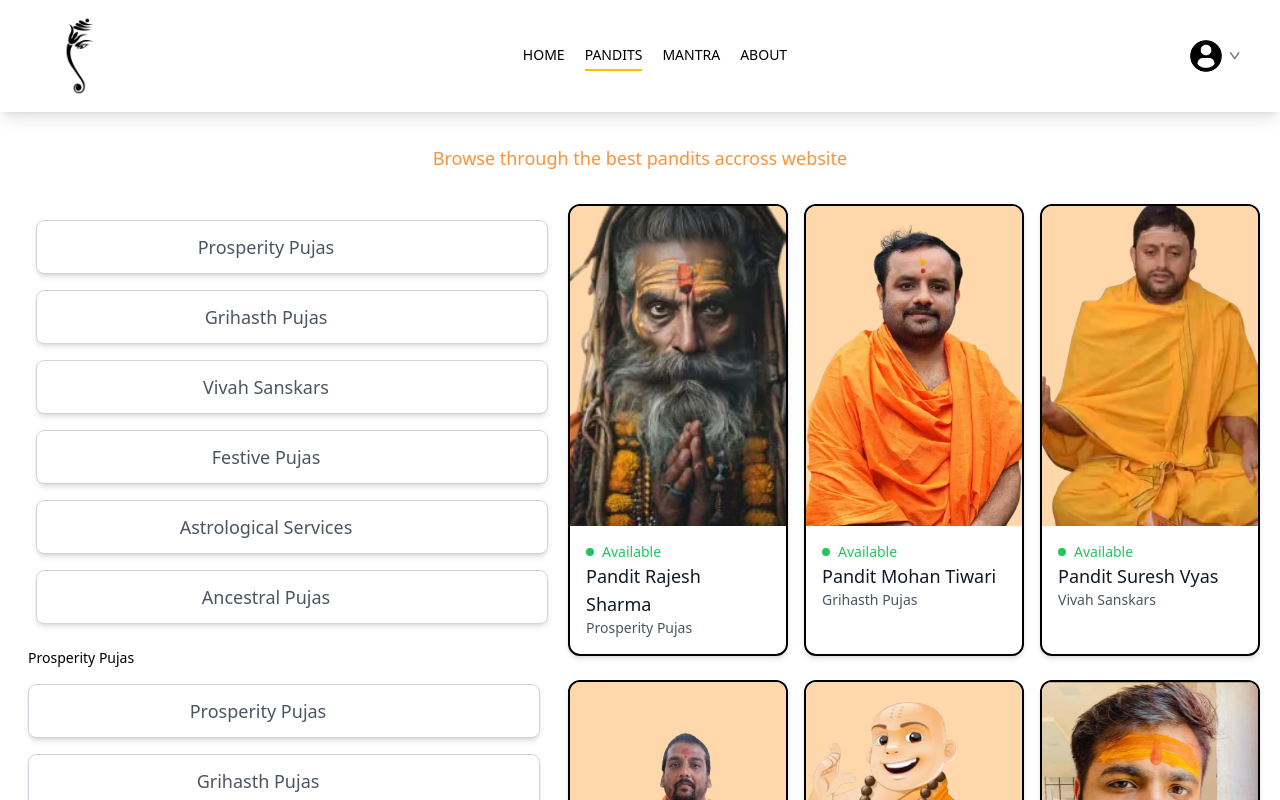
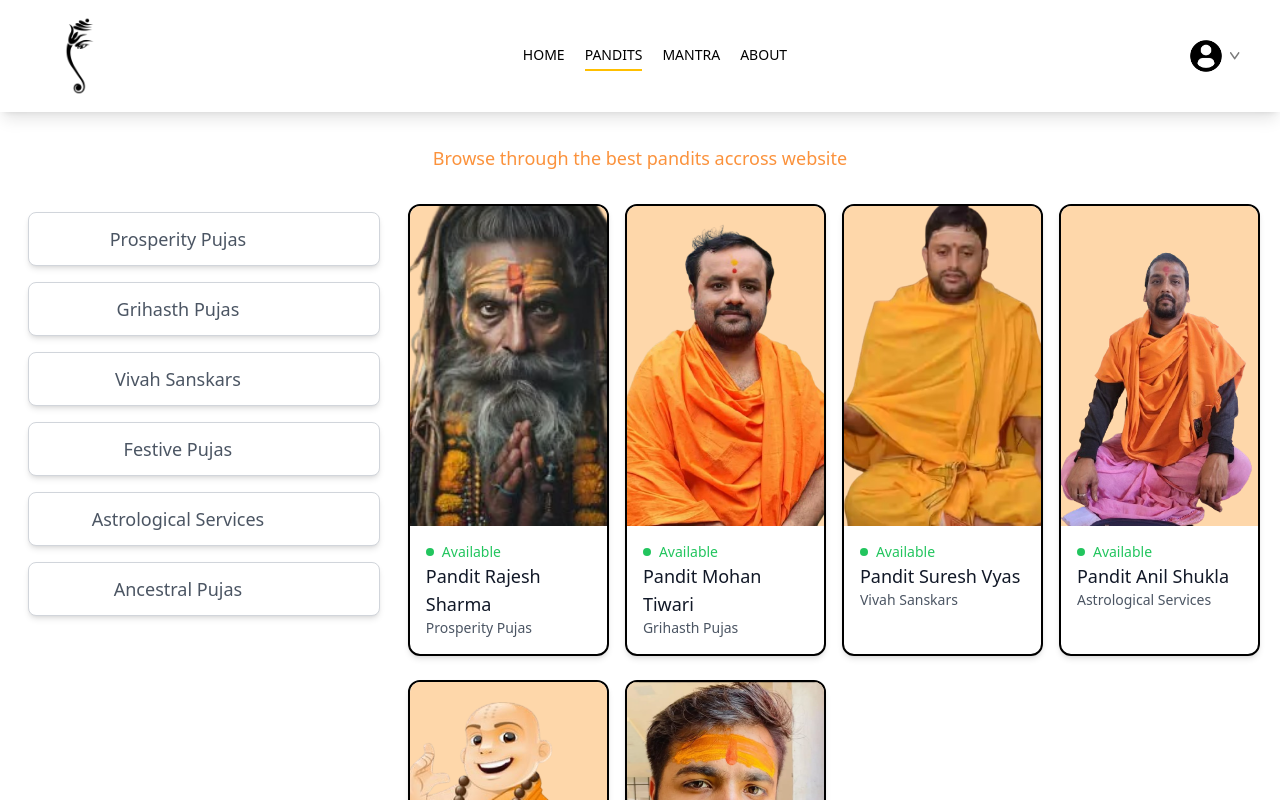
Before and after one commit to chhotugoud7/Pandit-Booking-Website, a React (Vite) app: page /Panditji in a window 1280 px wide. Shown: the top 800 px of the page. Built offline with nearby package versions, Linux system fonts and the light colour scheme.

Commit message:
panditji page completes

```diff
--- a/src/App.jsx
+++ b/src/App.jsx
@@ -21,8 +21,6 @@ const App = () => {
         <Route path='/' element={<Home />}   />
         <Route path='/Panditji' element={<Panditji />} />
         <Route path='/Panditji/:categories' element={<Panditji />} />
-
-
         <Route path='/mantra' element={<Mantra/>} />
         <Route path='/login' element={<Login />} />
         <Route path='/about' element={<About />} />
--- a/src/pages/Panditji.jsx
+++ b/src/pages/Panditji.jsx
@@ -1,13 +1,10 @@
 import React, { useContext, useEffect, useState } from 'react'
 import { AppContext } from '../context/AppContext'
-import { categoriesData } from '../assets/assets'
 import { useNavigate, useParams } from 'react-router-dom'
 
 
 
 const Panditji = () => {
-
-
 
 const { categories } = useParams();
 const [filterpand, setfilterpand] = useState([]);
@@ -34,43 +31,12 @@ const applyFilter = () => {
         <div className='flex flex-col gap-5 sm:flex-row items-start mt-5 '>
             <div className='flex flex-col gap-4 text-sm text-black m-2 w-[40vw]'>
 
-
-
-
-        <div className='flex flex-col gap-4 text-sm text-black m-2 w-[40vw]'>
-          {/* Categories list */}
-          {['Prosperity Pujas', 'Grihasth Pujas', 'Vivah Sanskars', 'Festive Pujas', 'Astrological Services', 'Ancestral Pujas'].map(category => (
-            <p
-              key={category}
-              onClick={() => navigate(`/Panditji/${category}`)} // Dynamic navigation to selected category
-              className={`cursor-pointer w-full sm:w-auto pl-3 py-3 pr-16 border border-gray-300 text-center text-gray-600 text-lg font-medium bg-white p-3 rounded-lg shadow-md transition-all hover:bg-primary hover:text-white hover:scale-105 ${categories === category ? 'bg-indigo-100 text-black' : ''}`}
-            >
-              {category}
-            </p>
-          ))}
-        </div>
-
-            <p
-    onClick={() => {
-      if ( categories === 'Prosperity Pujas') {
-        navigate('/Login');
-      } else {
-        navigate('/Panditji/');
-      }
-    }}
-    className={` cursor-pointer    `}
-  >
-    Prosperity Pujas
-  </p>
-
-
-
-            <p onClick={()=> categories === 'Prosperity Pujas' ? navigate('/Panditji') : navigate('/Panditji/')} className={`w-[100vw] sm:w-auto pl-3 py-3 pr-16 border border-gray-300 transition-all cursor-pointer text-center text-gray-600 text-lg font-medium bg-white p-3 rounded-lg shadow-md hover:bg-primary hover:text-white hover:scale-105 ${categories === "Prosperity Pujas" ? "bg-indigo-100 text-black " : ""}`}>Prosperity Pujas</p>
-            <p onClick={()=> categories === 'Grihasth Pujas' ? navigate('/Panditji') : navigate('/Panditji/')} className={`w-[100vw] sm:w-auto pl-3 py-3 pr-16 border border-gray-300 text-center text-gray-600 text-lg font-medium bg-white p-3 rounded-lg shadow-md transition-all cursor-pointer hover:bg-primary hover:text-white hover:scale-105 ${categories === "Grihasth Pujas" ? "bg-indigo-100 text-black " : ""}`}>Grihasth Pujas</p>
-            <p onClick={()=> categories === 'Vivah Sanskars' ? navigate('/Panditji') : navigate('/Panditji/')} className={`w-[100vw] sm:w-auto pl-3 py-3 pr-16 border border-gray-300 text-center text-gray-600 text-lg font-medium bg-white p-3 rounded-lg shadow-md transition-all cursor-pointer hover:bg-primary hover:text-white hover:scale-105 ${categories === "Vivah Sanskars" ? "bg-indigo-100 text-black " : ""}`}>Vivah Sanskars</p>
-            <p onClick={()=> categories === 'Festive Pujas' ? navigate('/Panditji') : navigate('/Panditji/')} className={`w-[100vw] sm:w-auto pl-3 py-3 pr-16 border border-gray-300 text-center text-gray-600 text-lg font-medium bg-white p-3 rounded-lg shadow-md transition-all cursor-pointer hover:bg-primary hover:text-white hover:scale-105 ${categories === "Festive Pujas" ? "bg-indigo-100 text-black " : ""}`}>Festive Pujas</p>
-            <p onClick={()=> categories === 'Astrological Services' ? navigate('/Panditji') : navigate('/Panditji/')} className={`w-[100vw] sm:w-auto pl-3 py-3 pr-16 border border-gray-300 text-center text-gray-600 text-lg font-medium bg-white p-3 rounded-lg shadow-md transition-all cursor-pointer hover:bg-primary hover:text-white hover:scale-105 ${categories === "Astrological Services" ? "bg-indigo-100 text-black " : ""}`}>Astrological Services</p>
-            <p onClick={()=> categories === 'Ancestral Pujas' ? navigate('/Panditji') : navigate('/Panditji/')} className={`w-[100vw] sm:w-auto pl-3 py-3 pr-16 border border-gray-300 text-center text-gray-600 text-lg font-medium bg-white p-3 rounded-lg shadow-md transition-all cursor-pointer hover:bg-primary hover:text-white hover:scale-105 ${categories === "Ancestral Pujas" ? "bg-indigo-100 text-black " : ""}`}>Ancestral Pujas</p>
+            <p onClick={()=> categories === 'Prosperity Pujas' ? navigate('/Panditji') : navigate('/Panditji/Prosperity Pujas')} className={`w-[100vw] sm:w-auto pl-3 py-3 pr-16 border border-gray-300 transition-all cursor-pointer text-center text-gray-600 text-lg font-medium bg-white p-3 rounded-lg shadow-md hover:bg-primary hover:text-white hover:scale-105 ${categories === "Prosperity Pujas" ? "bg-indigo-100 text-black " : ""}`}>Prosperity Pujas</p>
+            <p onClick={()=> categories === 'Grihasth Pujas' ? navigate('/Panditji') : navigate('/Panditji/Grihasth Pujas')} className={`w-[100vw] sm:w-auto pl-3 py-3 pr-16 border border-gray-300 text-center text-gray-600 text-lg font-medium bg-white p-3 rounded-lg shadow-md transition-all cursor-pointer hover:bg-primary hover:text-white hover:scale-105 ${categories === "Grihasth Pujas" ? "bg-indigo-100 text-black " : ""}`}>Grihasth Pujas</p>
+            <p onClick={()=> categories === 'Vivah Sanskars' ? navigate('/Panditji') : navigate('/Panditji/Vivah Sanskars')} className={`w-[100vw] sm:w-auto pl-3 py-3 pr-16 border border-gray-300 text-center text-gray-600 text-lg font-medium bg-white p-3 rounded-lg shadow-md transition-all cursor-pointer hover:bg-primary hover:text-white hover:scale-105 ${categories === "Vivah Sanskars" ? "bg-indigo-100 text-black " : ""}`}>Vivah Sanskars</p>
+            <p onClick={()=> categories === 'Festive Pujas' ? navigate('/Panditji') : navigate('/Panditji/Festive Pujas')} className={`w-[100vw] sm:w-auto pl-3 py-3 pr-16 border border-gray-300 text-center text-gray-600 text-lg font-medium bg-white p-3 rounded-lg shadow-md transition-all cursor-pointer hover:bg-primary hover:text-white hover:scale-105 ${categories === "Festive Pujas" ? "bg-indigo-100 text-black " : ""}`}>Festive Pujas</p>
+            <p onClick={()=> categories === 'Astrological Services' ? navigate('/Panditji') : navigate('/Panditji/Astrological Services')} className={`w-[100vw] sm:w-auto pl-3 py-3 pr-16 border border-gray-300 text-center text-gray-600 text-lg font-medium bg-white p-3 rounded-lg shadow-md transition-all cursor-pointer hover:bg-primary hover:text-white hover:scale-105 ${categories === "Astrological Services" ? "bg-indigo-100 text-black " : ""}`}>Astrological Services</p>
+            <p onClick={()=> categories === 'Ancestral Pujas' ? navigate('/Panditji') : navigate('/Panditji/Ancestral Pujas')} className={`w-[100vw] sm:w-auto pl-3 py-3 pr-16 border border-gray-300 text-center text-gray-600 text-lg font-medium bg-white p-3 rounded-lg shadow-md transition-all cursor-pointer hover:bg-primary hover:text-white hover:scale-105 ${categories === "Ancestral Pujas" ? "bg-indigo-100 text-black " : ""}`}>Ancestral Pujas</p>
           </div>
           <div className='w-full grid grid-cols-auto gap-4 gap-y-6'>
             {
--- a/src/pages/PoojaBooking.jsx
+++ b/src/pages/PoojaBooking.jsx
@@ -1,6 +1,23 @@
-import React from 'react'
+import React, { useContext, useEffect, useState } from 'react'
+import { AppContext } from '../context/AppContext'
+import { useParams } from 'react-router-dom'
 
 const PoojaBooking = () => {
+
+  const { panditId } = useParams()
+  const{ pandits } = useContext(AppContext)
+
+  const [PanditInfo, setPanditInfo] = useState(null)
+  const fetchPanditInfo = async () => {
+    const panditInfo = pandits.find(pandit => pandit._id === panditId)
+    setPanditInfo(panditInfo)
+    console.log(panditInfo);
+  }
+
+  useEffect(()=>{
+    fetchPanditInfo()
+  },[pandits,panditId] )
+
   return (
     <div>
 
```
Also changed, not shown: 1 other file (tests, documents, lock files or other folders).
